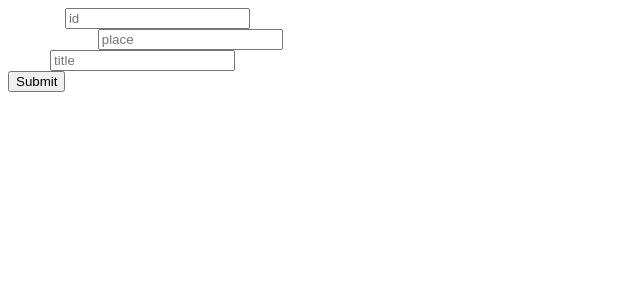
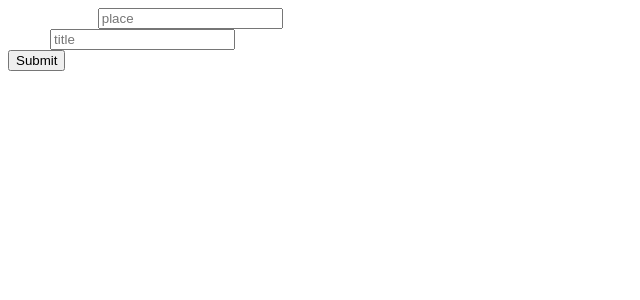
Before and after one commit to Akshayjain60165/Blog-operations, a Django app: page /homepage/addblog in a window 1280 px wide. Shown: the top 300 px of the page, without its empty margins (0-640 px from the left). Run offline with Django 3.2, Linux system fonts and the light colour scheme.

Commit message:
Update addblog.html

```diff
--- a/templates/addblog.html
+++ b/templates/addblog.html
@@ -9,8 +9,6 @@
 <body>
     <form action="addblog", method = "POST">
         {% csrf_token %}
-          <label for="fname" style="color:white">ID No. : </label>
-          <input type="text"  name="id" placeholder ="id" color = lightblue><br>
           <label for="fname" style="color:white">Place name. : </label>
           <input type="text"  name="place" placeholder ="place" color = lightblue><br>
           <label for="fname" style="color:white">Title : </label>
```
